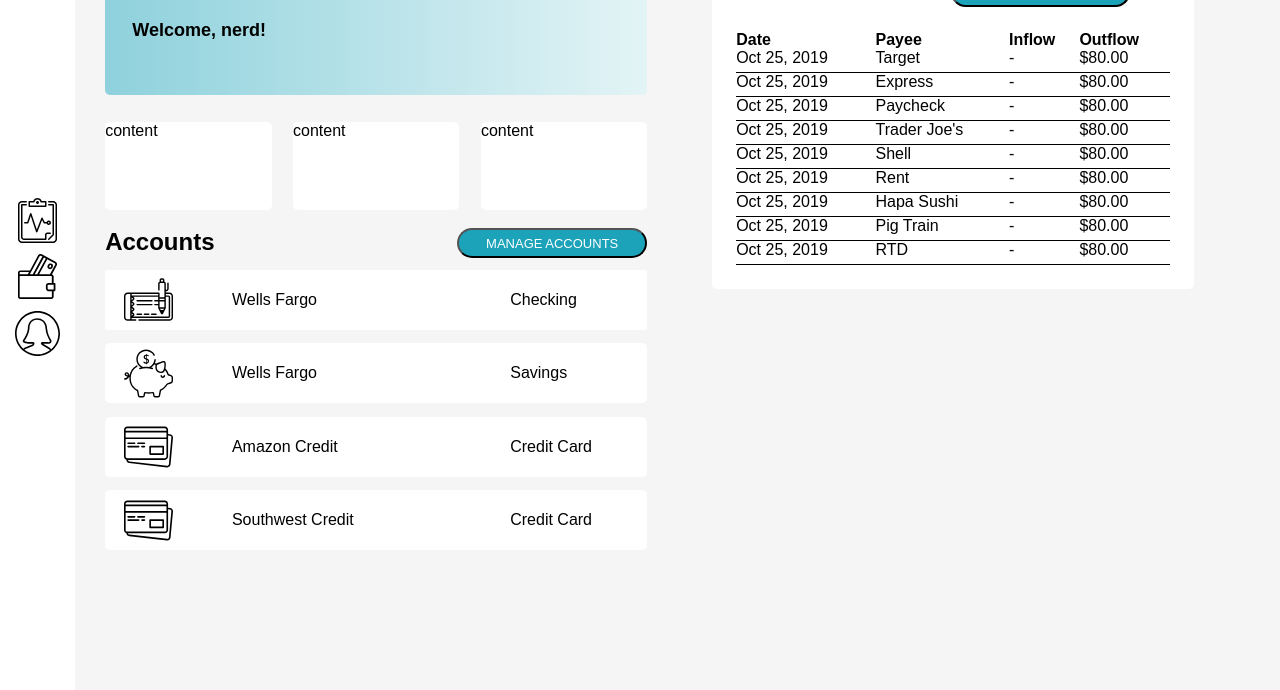
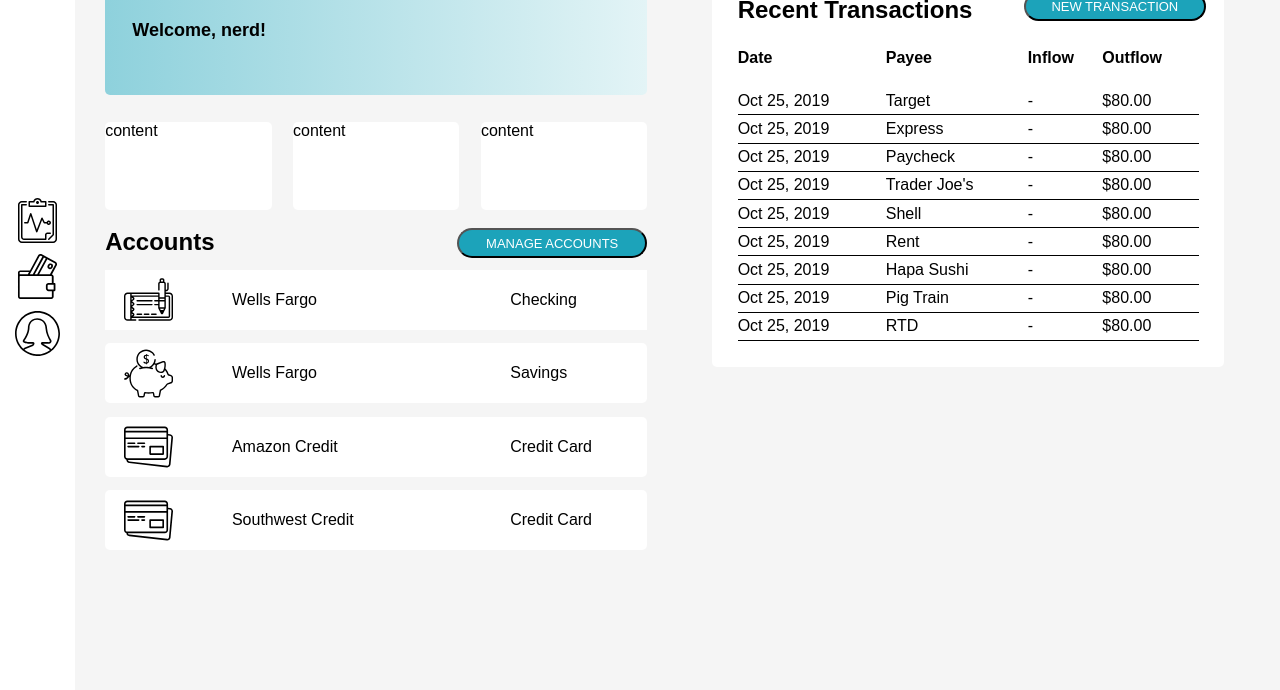
Before and after one commit to ryanbahan/balancing-act-v2, a plain HTML site: page index.html in a window 1280 px wide. Shown: the part 110-800 px from the top of the page. Drawn offline with Linux system fonts and the light colour scheme; a web font is replaced by a local one.

Commit message:
Style main transactions form

```diff
--- a/styles.css
+++ b/styles.css
@@ -34,11 +34,24 @@ button {
 
 .transactions-table th {
   text-align: left;
+  padding-bottom: 20px;
 }
 
 .transactions-table td {
   border-bottom: solid 1px black;
-  padding-bottom: 5px;
+  padding: 1% 0;
+}
+
+.transactions-button {
+  margin-top: 2.5%;
+  margin-left: 5%;
+  vertical-align: super;
+}
+
+.transactions-label {
+  margin-left: 5%;
+  margin-top: 4%;
+  width: 50%;
 }
 
 .nav-logo {
@@ -143,7 +156,7 @@ button {
 
 .secondary-content {
   margin-left: 2.5%;
-  width: 40%;
+  width: 42.5%;
   min-width: 400px;
 }
 
```
